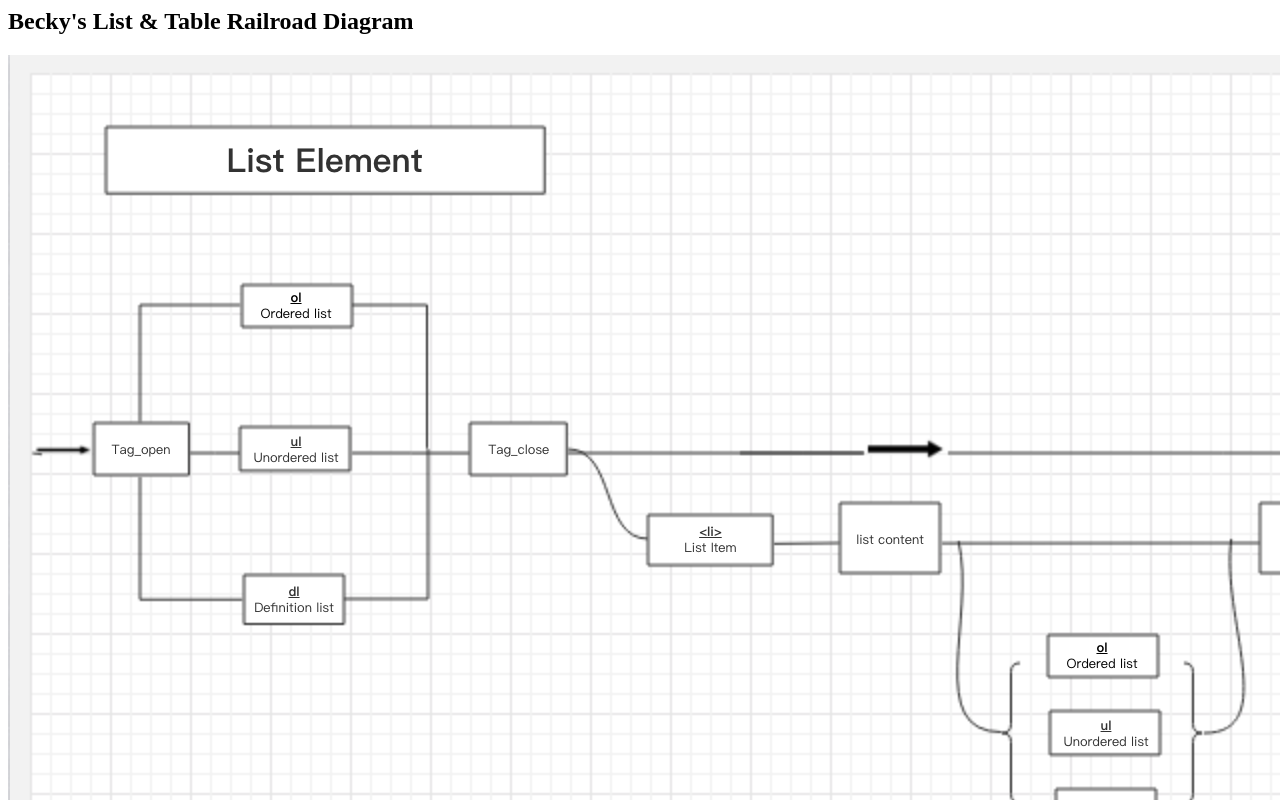
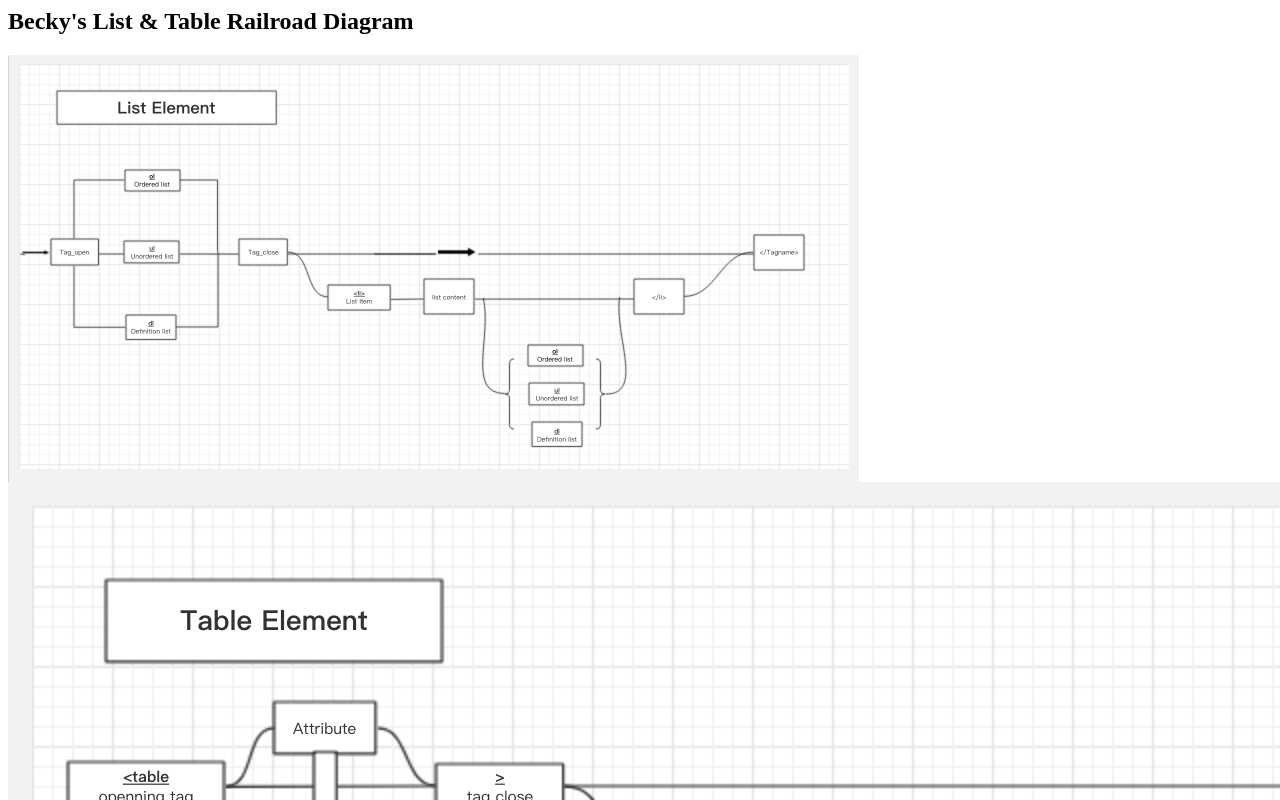
Before and after one commit to beckysx/CSC265-becky.song, a plain HTML site: page railroad_diagram.html in a window 1280 px wide. Shown: the top 800 px of the page. Drawn offline with Linux system fonts and the light colour scheme.

Commit message:
Update railroad_diagram.html

```diff
--- a/railroad_diagram.html
+++ b/railroad_diagram.html
@@ -11,7 +11,7 @@ Becky list&table Railroad Diagram
 Becky's List & Table Railroad Diagram
 </h2>
 
-<img src="listelement.jpg" alt="This is a railroad diagram of 'list' element in html">
+<img src="listelement.jpg" alt="This is a railroad diagram of 'list' element in html" width="851" height="427">
 </img>
 
 <img src="tableelement.jpg" alt="This is a railroad diagram of 'table' element in html">
```
